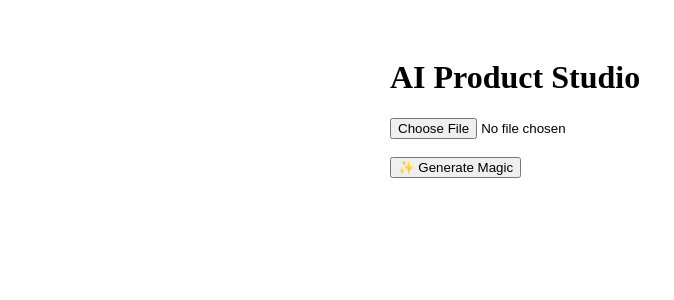
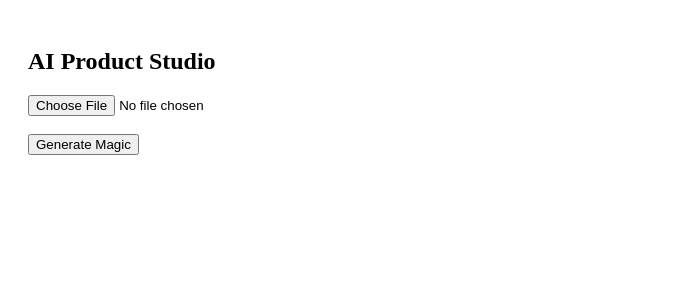
Before and after one commit to hatehero/ai-product-studio, a Next.js app: page / in a window 1280 px wide. Shown: the top 300 px of the page, without its empty margins (0-674 px from the left). Built offline with nearby package versions, Linux system fonts and the light colour scheme.

Commit message:
Refactor App component and update file handling

```diff
--- a/App.tsx
+++ b/App.tsx
@@ -1,16 +1,11 @@
-// App.tsx
 import { useState } from "react";
 
 export default function App() {
   const [file, setFile] = useState<File | null>(null);
-  const [loading, setLoading] = useState(false);
-  const [result, setResult] = useState<any>(null);
+  const [result, setResult] = useState("");
 
-  const handleGenerate = async () => {
+  const generate = async () => {
     if (!file) return alert("Upload gambar dulu");
-
-    setLoading(true);
-    setResult(null);
 
     const reader = new FileReader();
     reader.onloadend = async () => {
@@ -19,41 +14,22 @@ export default function App() {
       const res = await fetch("/api/generate", {
         method: "POST",
         headers: { "Content-Type": "application/json" },
-        body: JSON.stringify({
-          prompt:
-            "Generate gambar promosi produk yang cantik, studio lighting, background clean",
-          imageBase64: base64,
-        }),
+        body: JSON.stringify({ imageBase64: base64 }),
       });
 
-      const data = await res.json();
-      setResult(data);
-      setLoading(false);
+      const json = await res.json();
+      setResult(JSON.stringify(json, null, 2));
     };
-
     reader.readAsDataURL(file);
   };
 
   return (
-    <div style={{ padding: 30, maxWidth: 500, margin: "auto" }}>
-      <h1>AI Product Studio</h1>
-
-      <input
-        type="file"
-        accept="image/*"
-        onChange={(e) => setFile(e.target.files?.[0] || null)}
-      />
-
-      <br />
-      <br />
-
-      <button onClick={handleGenerate} disabled={loading}>
-        {loading ? "Generating..." : "✨ Generate Magic"}
-      </button>
-
-      <pre style={{ whiteSpace: "pre-wrap", marginTop: 20 }}>
-        {result && JSON.stringify(result, null, 2)}
-      </pre>
+    <div style={{ padding: 20 }}>
+      <h2>AI Product Studio</h2>
+      <input type="file" onChange={(e) => setFile(e.target.files?.[0] || null)} />
+      <br /><br />
+      <button onClick={generate}>Generate Magic</button>
+      <pre>{result}</pre>
     </div>
   );
 }
```
